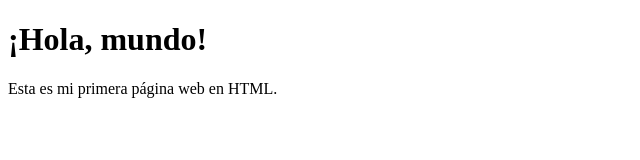
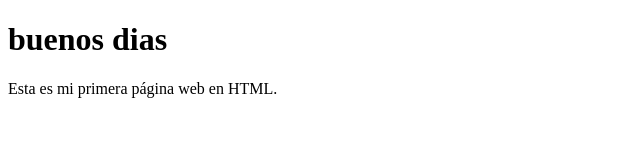
Before and after one commit to cg1994190-art/PRUEBA, a plain HTML site: page INDEX.HTML in a window 1280 px wide. Shown: the whole page, without its empty margins (0-640 px from the left). Drawn offline with Linux system fonts and the light colour scheme.

Commit message:
segundo cambio

```diff
--- a/INDEX.HTML
+++ b/INDEX.HTML
@@ -6,7 +6,7 @@
   <title>Mi primera página</title>
 </head>
 <body>
-  <h1>¡Hola, mundo!</h1>
+  <h1>buenos dias</h1>
   <p>Esta es mi primera página web en HTML.</p>
 </body>
 </html>
```
